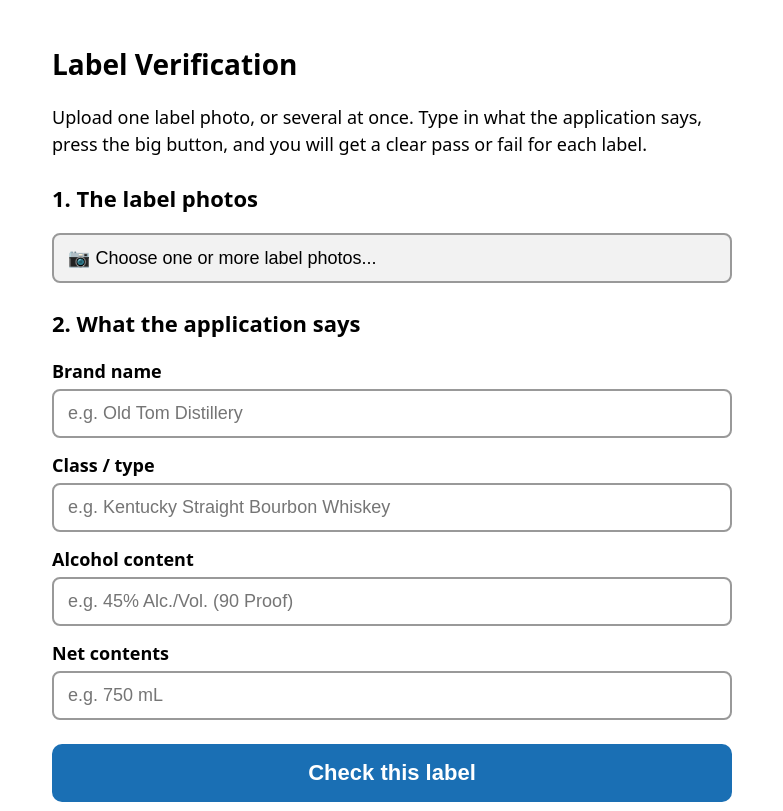
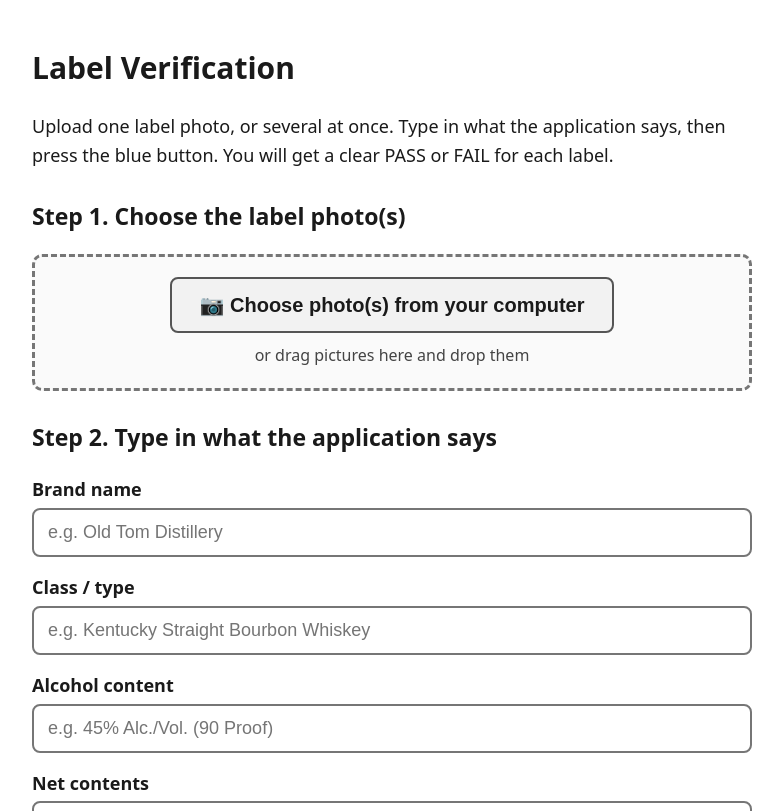
Before and after one commit to Orivenastrum/ttb-label-check, a Next.js app: page / in a window 1280 px wide. Shown: the top 811 px of the page, without its empty margins (248-1031 px from the left). Built offline with nearby package versions, Linux system fonts and the light colour scheme.

Commit message:
Accessibility rework: word badges alongside color, side-by-side comparison, drop zone, live status, contrast

```diff
--- a/app/page.tsx
+++ b/app/page.tsx
@@ -43,58 +43,97 @@ function plainReason(c: CheckResult): string {
       return `${label} could not be found on the label.`;
     case "MISMATCH":
       if (c.field === "warningStatement") {
-        return "The warning statement does not match the required wording. The full comparison is shown below.";
+        return "The warning statement does not match the required wording. The comparison is shown below.";
       }
-      return `${label} on the label does not match the application. The details are shown below.`;
+      return `${label} on the label does not match the application. The comparison is shown below.`;
   }
 }
 
-// Full detail for any failing check - nothing truncated.
+// Colors always paired with words - never color alone.
+const TONE = {
+  pass: { bg: "#e8f5e9", fg: "#1b5e20", border: "#a5d6a7" },
+  note: { bg: "#fff8e1", fg: "#6d4c00", border: "#ffe082" },
+  fail: { bg: "#fdecea", fg: "#8a1f1f", border: "#f5c2c0" },
+  wait: { bg: "#f2f2f2", fg: "#333333", border: "#cccccc" },
+};
+
+function Badge({ kind }: { kind: "PASS" | "PASS WITH NOTES" | "FAIL" | "ERROR" | "CHECKING" | "WAITING" }) {
+  const tone =
+    kind === "PASS" ? TONE.pass : kind === "PASS WITH NOTES" ? TONE.note : kind === "FAIL" || kind === "ERROR" ? TONE.fail : TONE.wait;
+  return (
+    <strong
+      style={{
+        display: "inline-block",
+        padding: "2px 12px",
+        borderRadius: 6,
+        border: `2px solid ${tone.border}`,
+        background: tone.bg,
+        color: tone.fg,
+        fontSize: 17,
+        letterSpacing: 0.5,
+        whiteSpace: "nowrap",
+      }}
+    >
+      {kind}
+    </strong>
+  );
+}
+
+const overallBadge = (o: Verdict["overall"]) =>
+  o === "PASS" ? "PASS" : o === "PASS_WITH_NOTES" ? "PASS WITH NOTES" : "FAIL";
+
+// Expected vs found, side by side, plainly labeled. Stacks on narrow screens.
 function FailureDetail({ c }: { c: CheckResult }) {
   if (c.status !== "MISMATCH" && c.status !== "MISSING") return null;
   const box: React.CSSProperties = {
     background: "#f7f7f7",
-    border: "1px solid #ddd",
+    border: "1px solid #bbb",
     borderRadius: 8,
-    padding: 12,
-    marginTop: 8,
+    padding: 14,
     whiteSpace: "pre-wrap",
     overflowWrap: "anywhere",
-    fontSize: 16,
+    fontSize: 17,
+    color: "#1a1a1a",
   };
   return (
-    <div style={{ marginTop: 4, width: "100%" }}>
+    <div style={{ marginTop: 10, width: "100%" }}>
+      <div
+        style={{
+          display: "grid",
+          gridTemplateColumns: "repeat(auto-fit, minmax(260px, 1fr))",
+          gap: 12,
+        }}
+      >
         <div style={box}>
-        <strong>What the application requires:</strong>
-        <br />
+          <strong style={{ display: "block", marginBottom: 6 }}>What the application says:</strong>
           {c.expected ?? "(nothing provided)"}
         </div>
         <div style={box}>
-        <strong>What the label shows:</strong>
-        <br />
+          <strong style={{ display: "block", marginBottom: 6 }}>What the label shows:</strong>
           {c.status === "MISSING" || c.found === null || c.found.trim() === ""
             ? "(nothing found on the label)"
             : c.found}
         </div>
+      </div>
       {c.diff && (
-        <div style={{ ...box, background: "#fff8e1" }}>
-          <strong>Where they first differ</strong> (character {c.diff.at + 1}):
+        <div style={{ ...box, background: TONE.note.bg, border: `1px solid ${TONE.note.border}`, marginTop: 12 }}>
+          <strong style={{ display: "block", marginBottom: 6 }}>
+            Where they first differ (character {c.diff.at + 1}):
+          </strong>
+          The application says: "...{c.diff.expected}..."
           <br />
-          Required: "...{c.diff.expected}..."
-          <br />
-          On label: "...{c.diff.found}..."
+          The label shows: "...{c.diff.found}..."
         </div>
       )}
     </div>
   );
 }
 
-const STATUS_ICON = { MATCH: "✅", MATCH_WITH_NOTE: "🟡", MISMATCH: "❌", MISSING: "❌" };
-
-const OVERALL = {
-  PASS: { text: "✅ This label passes.", bg: "#e8f5e9" },
-  PASS_WITH_NOTES: { text: "🟡 This label passes, with notes.", bg: "#fff8e1" },
-  FAIL: { text: "❌ This label does not pass.", bg: "#fdecea" },
+const STATUS_WORD = {
+  MATCH: { icon: "✅", word: "OK" },
+  MATCH_WITH_NOTE: { icon: "🟡", word: "NOTE" },
+  MISMATCH: { icon: "❌", word: "PROBLEM" },
+  MISSING: { icon: "❌", word: "MISSING" },
 };
 
 // The per-check list, shared by the single-label view and each batch row.
@@ -104,11 +143,22 @@ function ChecksView({ verdict }: { verdict: Verdict }) {
       {verdict.checks.map((c) => (
         <li
           key={c.field}
-          style={{ padding: "12px 0", borderBottom: "1px solid #ddd", display: "flex", gap: 10, flexWrap: "wrap" }}
+          style={{ padding: "14px 0", borderBottom: "1px solid #ccc", display: "flex", gap: 12, flexWrap: "wrap" }}
         >
-          <span aria-hidden style={{ fontSize: 22 }}>{STATUS_ICON[c.status]}</span>
-          <span style={{ flex: 1, minWidth: 200 }}>
-            <strong>{FIELD_LABELS[c.field] ?? c.field}.</strong> {plainReason(c)}
+          <span aria-hidden style={{ fontSize: 22 }}>{STATUS_WORD[c.status].icon}</span>
+          <span style={{ flex: 1, minWidth: 220, fontSize: 18 }}>
+            <strong>{FIELD_LABELS[c.field] ?? c.field}</strong>{" "}
+            <span
+              style={{
+                fontWeight: 700,
+                color:
+                  c.status === "MATCH" ? TONE.pass.fg : c.status === "MATCH_WITH_NOTE" ? TONE.note.fg : TONE.fail.fg,
+              }}
+            >
+              [{STATUS_WORD[c.status].word}]
+            </span>
+            {" - "}
+            {plainReason(c)}
             <FailureDetail c={c} />
           </span>
         </li>
@@ -132,11 +182,13 @@ async function resizeImage(file: File): Promise<{ base64: string; mediaType: "im
 const inputStyle: React.CSSProperties = {
   fontSize: 18,
   padding: "12px 14px",
-  minHeight: 44,
+  minHeight: 48,
   width: "100%",
   boxSizing: "border-box",
-  border: "2px solid #999",
+  border: "2px solid #767676",
   borderRadius: 8,
+  color: "#1a1a1a",
+  background: "#ffffff",
 };
 
 const CONCURRENCY = 3;
@@ -148,10 +200,11 @@ export default function Home() {
   const [busy, setBusy] = useState(false);
   const [error, setError] = useState<string | null>(null);
   const [results, setResults] = useState<LabelResult[]>([]);
+  const [dragOver, setDragOver] = useState(false);
   const fileInput = useRef<HTMLInputElement>(null);
 
-  function onFiles(list: FileList | null) {
-    const f = list ? Array.from(list) : [];
+  function takeFiles(list: FileList | File[] | null) {
+    const f = list ? Array.from(list).filter((x) => x.type.startsWith("image/") || x.name.match(/\.(png|jpe?g|webp|gif)$/i)) : [];
     setFiles(f);
     setResults([]);
     setError(null);
@@ -175,7 +228,7 @@ export default function Home() {
 
   async function submit() {
     if (files.length === 0) {
-      setError("Please choose at least one label photo first.");
+      setError("Please choose at least one label photo first, using the big grey button above.");
       return;
     }
     setBusy(true);
@@ -208,50 +261,95 @@ export default function Home() {
   const single = files.length === 1;
   const singleResult = single && results[0]?.state === "done" ? results[0] : null;
   const singleError = single && results[0]?.state === "error" ? results[0].error : null;
+  const singleChecking = single && busy;
 
   return (
-    <main style={{ maxWidth: 680, margin: "0 auto", padding: 24, lineHeight: 1.5 }}>
-      <h1 style={{ fontSize: 28 }}>Label Verification</h1>
-      <p>
+    <main style={{ maxWidth: 720, margin: "0 auto", padding: 24, lineHeight: 1.6, color: "#1a1a1a" }}>
+      <h1 style={{ fontSize: 30 }}>Label Verification</h1>
+      <p style={{ fontSize: 18 }}>
         Upload one label photo, or several at once. Type in what the application says,
-        press the big button, and you will get a clear pass or fail for each label.
+        then press the blue button. You will get a clear PASS or FAIL for each label.
       </p>
 
-      <section style={{ margin: "24px 0" }}>
-        <h2 style={{ fontSize: 22 }}>1. The label photos</h2>
+      <section style={{ margin: "28px 0" }}>
+        <h2 style={{ fontSize: 23 }}>Step 1. Choose the label photo(s)</h2>
         <input
           ref={fileInput}
           type="file"
           accept="image/*"
           multiple
           style={{ display: "none" }}
-          onChange={(e) => onFiles(e.target.files)}
+          onChange={(e) => takeFiles(e.target.files)}
         />
+        <div
+          onDragOver={(e) => {
+            e.preventDefault();
+            setDragOver(true);
+          }}
+          onDragLeave={() => setDragOver(false)}
+          onDrop={(e) => {
+            e.preventDefault();
+            setDragOver(false);
+            takeFiles(e.dataTransfer.files);
+          }}
+          style={{
+            border: dragOver ? "3px solid #1a6fb4" : "3px dashed #767676",
+            borderRadius: 10,
+            padding: 20,
+            textAlign: "center",
+            background: dragOver ? "#eef5fb" : "#fafafa",
+          }}
+        >
           <button
             onClick={() => fileInput.current?.click()}
-          style={{ ...inputStyle, cursor: "pointer", background: "#f2f2f2", textAlign: "left" }}
+            style={{
+              fontSize: 20,
+              fontWeight: 700,
+              padding: "14px 28px",
+              minHeight: 56,
+              borderRadius: 8,
+              border: "2px solid #555",
+              background: "#f2f2f2",
+              color: "#1a1a1a",
+              cursor: "pointer",
+            }}
           >
-          {files.length === 0
-            ? "📷 Choose one or more label photos..."
-            : files.length === 1
-              ? `Photo chosen: ${files[0].name}`
-              : `${files.length} photos chosen`}
+            📷 Choose photo(s) from your computer
           </button>
+          <p style={{ margin: "10px 0 0", fontSize: 16, color: "#444" }}>
+            or drag pictures here and drop them
+          </p>
+          {files.length > 0 && (
+            <p style={{ margin: "10px 0 0", fontSize: 18, fontWeight: 600 }}>
+              {files.length === 1 ? `Photo chosen: ${files[0].name}` : `${files.length} photos chosen`}
+            </p>
+          )}
+        </div>
         {preview && (
           <img
             src={preview}
             alt="The label photo you chose"
-            style={{ maxWidth: "100%", maxHeight: 300, marginTop: 12, borderRadius: 8 }}
+            style={{ maxWidth: "100%", maxHeight: 300, marginTop: 12, borderRadius: 8, border: "1px solid #ccc" }}
           />
         )}
       </section>
 
-      <section style={{ margin: "24px 0" }}>
-        <h2 style={{ fontSize: 22 }}>2. What the application says</h2>
+      <section style={{ margin: "28px 0" }}>
+        <h2 style={{ fontSize: 23 }}>Step 2. Type in what the application says</h2>
         {files.length > 1 && (
-          <p style={{ color: "#555", fontSize: 16 }}>
-            The values you enter here are checked against every uploaded label. If your
-            photos are different products, check them one at a time instead.
+          <p
+            style={{
+              fontSize: 17,
+              padding: 12,
+              background: TONE.note.bg,
+              border: `2px solid ${TONE.note.border}`,
+              borderRadius: 8,
+              color: TONE.note.fg,
+            }}
+          >
+            <strong>Please note:</strong> the values you type here are checked against{" "}
+            <strong>every</strong> uploaded photo. If your photos are different products,
+            check them one at a time instead.
           </p>
         )}
         {(
@@ -262,8 +360,8 @@ export default function Home() {
             ["netContents", "Net contents", "e.g. 750 mL"],
           ] as const
         ).map(([key, label, placeholder]) => (
-          <label key={key} style={{ display: "block", marginBottom: 14 }}>
-            <span style={{ display: "block", fontWeight: 600, marginBottom: 4 }}>{label}</span>
+          <label key={key} style={{ display: "block", marginBottom: 16 }}>
+            <span style={{ display: "block", fontWeight: 700, marginBottom: 4, fontSize: 18 }}>{label}</span>
             <input
               style={inputStyle}
               placeholder={placeholder}
@@ -274,6 +372,7 @@ export default function Home() {
         ))}
       </section>
 
+      <h2 style={{ fontSize: 23 }}>Step 3. Check</h2>
       <button
         onClick={submit}
         disabled={busy}
@@ -281,43 +380,97 @@ export default function Home() {
           fontSize: 22,
           fontWeight: 700,
           padding: "16px 24px",
-          minHeight: 56,
+          minHeight: 60,
           width: "100%",
           borderRadius: 10,
           border: "none",
-          background: busy ? "#9ec5e8" : "#1a6fb4",
+          background: busy ? "#5a8fbd" : "#155d99",
           color: "white",
           cursor: busy ? "wait" : "pointer",
         }}
       >
         {busy
           ? files.length > 1
-            ? `Checking labels... ${doneCount} of ${files.length} done`
-            : "Checking the label... (a few seconds)"
+            ? `Working... ${doneCount} of ${files.length} labels done`
+            : "Working... reading the label now"
           : files.length > 1
             ? `Check these ${files.length} labels`
             : "Check this label"}
       </button>
 
+      {/* Live status line so nothing ever looks hung */}
+      <p aria-live="polite" style={{ fontSize: 17, color: "#333", minHeight: 24, marginTop: 10 }}>
+        {singleChecking && "Reading the label usually takes 5 to 10 seconds. Please wait..."}
+        {busy && files.length > 1 && `Checking up to 3 labels at a time. ${doneCount} of ${files.length} finished so far.`}
+      </p>
+
       {error && (
-        <p style={{ marginTop: 16, padding: 14, background: "#fdecea", borderRadius: 8, color: "#8a1f1f" }}>
-          {error}
+        <p
+          style={{
+            marginTop: 12,
+            padding: 14,
+            background: TONE.fail.bg,
+            border: `2px solid ${TONE.fail.border}`,
+            borderRadius: 8,
+            color: TONE.fail.fg,
+            fontSize: 18,
+          }}
+        >
+          <Badge kind="ERROR" /> {error}
         </p>
       )}
 
-      {/* Single-label result: identical to the original view */}
+      {/* Single-label result */}
       {singleError && (
-        <p style={{ marginTop: 16, padding: 14, background: "#fdecea", borderRadius: 8, color: "#8a1f1f" }}>
-          {singleError}
+        <p
+          style={{
+            marginTop: 16,
+            padding: 14,
+            background: TONE.fail.bg,
+            border: `2px solid ${TONE.fail.border}`,
+            borderRadius: 8,
+            color: TONE.fail.fg,
+            fontSize: 18,
+          }}
+        >
+          <Badge kind="ERROR" /> {singleError}
         </p>
       )}
       {singleResult?.verdict && (
         <section style={{ marginTop: 24 }}>
-          <h2 style={{ fontSize: 24, padding: 14, borderRadius: 8, background: OVERALL[singleResult.verdict.overall].bg }}>
-            {OVERALL[singleResult.verdict.overall].text}
+          <h2
+            style={{
+              fontSize: 26,
+              padding: 16,
+              borderRadius: 8,
+              background:
+                singleResult.verdict.overall === "FAIL"
+                  ? TONE.fail.bg
+                  : singleResult.verdict.overall === "PASS"
+                    ? TONE.pass.bg
+                    : TONE.note.bg,
+              color:
+                singleResult.verdict.overall === "FAIL"
+                  ? TONE.fail.fg
+                  : singleResult.verdict.overall === "PASS"
+                    ? TONE.pass.fg
+                    : TONE.note.fg,
+              border: `2px solid ${
+                singleResult.verdict.overall === "FAIL"
+                  ? TONE.fail.border
+                  : singleResult.verdict.overall === "PASS"
+                    ? TONE.pass.border
+                    : TONE.note.border
+              }`,
+            }}
+          >
+            {overallBadge(singleResult.verdict.overall)}
+            {singleResult.verdict.overall === "PASS" && " - this label passes."}
+            {singleResult.verdict.overall === "PASS_WITH_NOTES" && " - this label passes, with notes."}
+            {singleResult.verdict.overall === "FAIL" && " - this label does not pass."}
           </h2>
           <ChecksView verdict={singleResult.verdict} />
-          <p style={{ color: "#555", fontSize: 16 }}>
+          <p style={{ color: "#444", fontSize: 16 }}>
             Time taken: {(singleResult.verdict.timing.total / 1000).toFixed(1)} seconds (reading the label:{" "}
             {(singleResult.verdict.timing.extract / 1000).toFixed(1)}s).
           </p>
@@ -327,29 +480,26 @@ export default function Home() {
       {/* Batch results: one row per label, streaming in as each finishes */}
       {files.length > 1 && results.length > 0 && (
         <section style={{ marginTop: 24 }}>
-          <h2 style={{ fontSize: 22 }}>
-            Results ({doneCount} of {results.length} done)
+          <h2 style={{ fontSize: 23 }}>
+            Results: {doneCount} of {results.length} labels finished
           </h2>
           <ul style={{ listStyle: "none", padding: 0 }}>
             {results.map((r, i) => (
-              <li key={i} style={{ borderBottom: "1px solid #ddd", padding: "10px 0" }}>
-                {r.state === "waiting" && <span>⏳ <strong>{r.name}</strong> - waiting</span>}
-                {r.state === "checking" && <span>🔎 <strong>{r.name}</strong> - checking...</span>}
+              <li key={i} style={{ borderBottom: "1px solid #ccc", padding: "12px 0", fontSize: 18 }}>
+                {r.state === "waiting" && (
+                  <span><Badge kind="WAITING" /> <strong>{r.name}</strong> - waiting its turn</span>
+                )}
+                {r.state === "checking" && (
+                  <span><Badge kind="CHECKING" /> <strong>{r.name}</strong> - being read now...</span>
+                )}
                 {r.state === "error" && (
-                  <span>⚠️ <strong>{r.name}</strong> - {r.error}</span>
+                  <span><Badge kind="ERROR" /> <strong>{r.name}</strong> - {r.error}</span>
                 )}
                 {r.state === "done" && r.verdict && (
                   <details>
-                    <summary style={{ cursor: "pointer", fontSize: 18, padding: "4px 0" }}>
-                      {r.verdict.overall === "PASS" && "✅"}
-                      {r.verdict.overall === "PASS_WITH_NOTES" && "🟡"}
-                      {r.verdict.overall === "FAIL" && "❌"}{" "}
-                      <strong>{r.name}</strong> -{" "}
-                      {r.verdict.overall === "PASS"
-                        ? "passes"
-                        : r.verdict.overall === "PASS_WITH_NOTES"
-                          ? "passes with notes"
-                          : "does not pass"}
+                    <summary style={{ cursor: "pointer", padding: "4px 0" }}>
+                      <Badge kind={overallBadge(r.verdict.overall)} /> <strong>{r.name}</strong>
+                      <span style={{ color: "#444", fontSize: 16 }}> (click to see the details)</span>
                     </summary>
                     <div style={{ paddingLeft: 12 }}>
                       <ChecksView verdict={r.verdict} />
```
Lines whose indentation alone changed are shown as unchanged.
